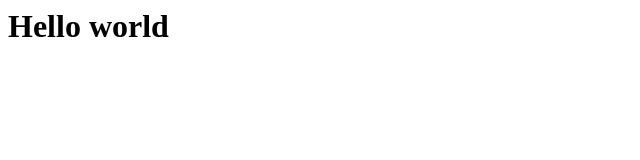
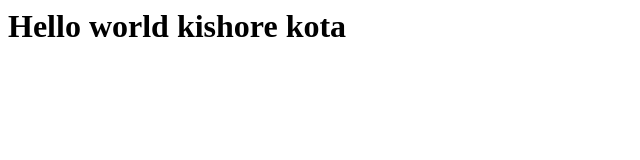
Before and after one commit to kotakishore81/test, a plain HTML site: page index.html in a window 1280 px wide. Shown: the whole page, without its empty margins (0-640 px from the left). Drawn offline with Linux system fonts and the light colour scheme.

Commit message:
add vesrion 2.0

```diff
--- a/index.html
+++ b/index.html
@@ -1 +1 @@
-<h1>Hello world</h1>
+<h1>Hello world kishore kota</h1>
```
